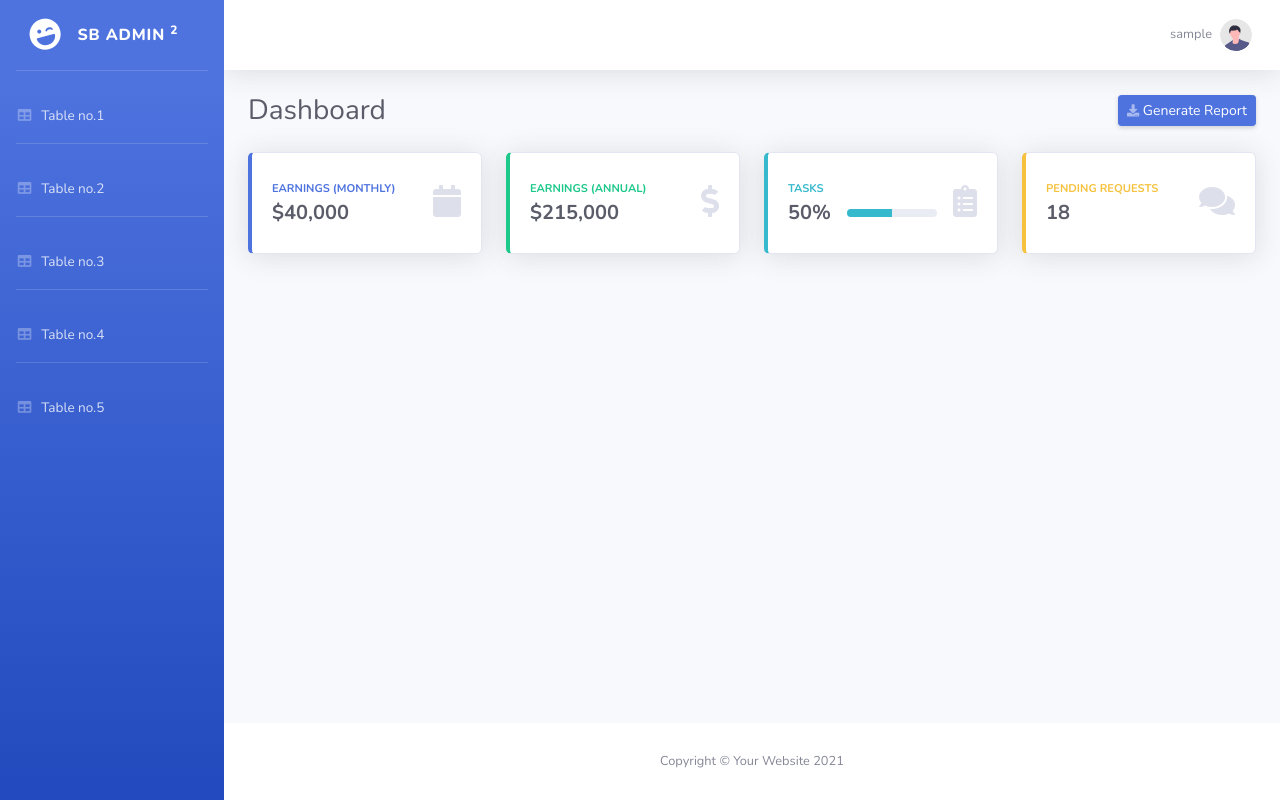
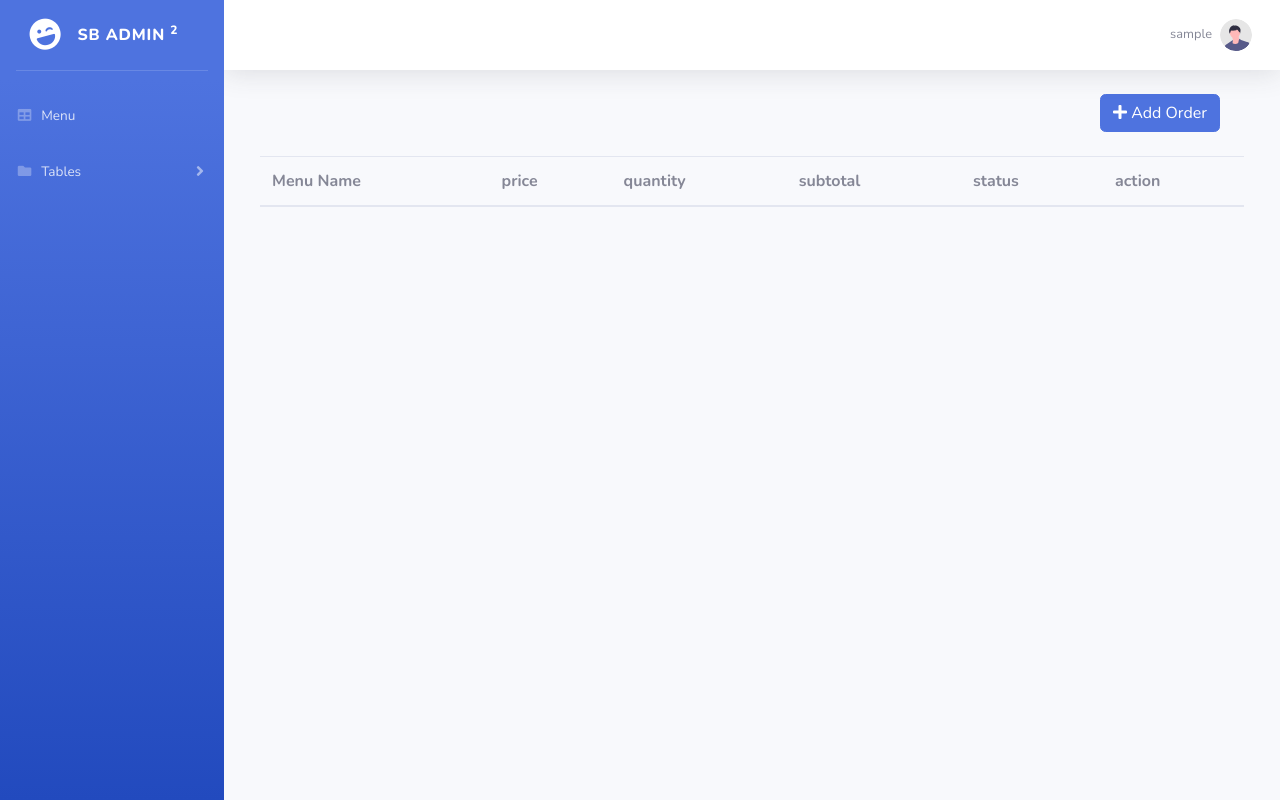
Before and after one commit to carl6227/POSfinalProject, a PHP site: page /waiterlanding.php in a window 1280 px wide. Run offline with PHP 8.4, Linux system fonts and the light colour scheme; the visitor is signed in with stand-in values (Sample User, id 1); tables that the repository leaves empty or names only in its code hold one stand-in row (values such as "Sample post"); data that the repository does not hold is empty; some libraries are stand-ins or nearby versions.

Commit message:
dropdown table added

```diff
--- a/ajax_request.php
+++ b/ajax_request.php
@@ -14,7 +14,7 @@
 
 
     //display order for all table
-    if(isset($_POST['table_number']) && $_POST['table_number'] !='')
+    if(isset($_POST['table_number']) && $_POST['table_number'] !=0)
 	{
 		$table_number = $_POST['table_number'];
 		$sql = "SELECT * FROM order_table where tableNo=$table_number";
--- a/waiterNavs.php
+++ b/waiterNavs.php
@@ -51,39 +51,28 @@
             <!-- Divider -->
             <hr class="sidebar-divider">
             <!-- Nav Item - Tables -->
-            <li class="nav-item">
-                <a class="nav-link" href="table1.php">
-                    <i class="fas fa-fw fa-table"></i>
-                    <span>Table no.1</span></a>
-            </li>
-            <!-- Divider -->
-            <hr class="sidebar-divider">
-            <li class="nav-item">
-                <a class="nav-link" href="table2.php">
-                    <i class="fas fa-fw fa-table"></i>
-                    <span>Table no.2</span></a>
-            </li>
-            <!-- Divider -->
-            <hr class="sidebar-divider">
-            <li class="nav-item">
-                <a class="nav-link" href="table3.php">
-                    <i class="fas fa-fw fa-table"></i>
-                    <span>Table no.3</span></a>
-            </li>
-            <!-- Divider -->
-            <hr class="sidebar-divider">
+
             <li class="nav-item">
                 <a class="nav-link" href="table4.php">
                     <i class="fas fa-fw fa-table"></i>
-                    <span>Table no.4</span></a>
+                    <span>Menu</span></a>
             </li>
-            <!-- Divider -->
-            <hr class="sidebar-divider">
             <li class="nav-item">
-                <a class="nav-link" href="table5.php">
-                    <i class="fas fa-fw fa-table"></i>
-                    <span>Table no.5</span></a>
-            </li>
+
+              <a class="nav-link collapsed" href="#" data-toggle="collapse" data-target="#collapsePages"
+                      aria-expanded="true" aria-controls="collapsePages">
+                      <i class="fas fa-fw fa-folder"></i>
+                      <span>Tables</span>
+                  </a>
+                  <div id="collapsePages" class="collapse" aria-labelledby="headingPages" data-parent="#accordionSidebar">
+                      <div class="bg-white py-2 collapse-inner rounded">
+                          <a type="button" class="collapse-item table" name="1" >Table 1</a>
+                          <a  type="button" class="collapse-item table" name="2">Table 2</a>
+                          <a  type="button" class="collapse-item table" name="3">Table 3</a>
+                          <a  type="button" class="collapse-item table" name="4">Table 4</a>
+                          <a  type="button" class="collapse-item table" name="5">Table 5</a>
+                      </div>
+                  </div>
         </ul>
         <!-- End of Sidebar -->
 
@@ -104,12 +93,6 @@
 
                     <!-- Topbar Navbar -->
                     <ul class="navbar-nav ml-auto">
-
-
-
-
-
-
 
 
                         <!-- Nav Item - User Information -->
--- a/waiterlanding.php
+++ b/waiterlanding.php
@@ -1,8 +1,8 @@
 <?php
 session_start();
-    include_once('restruant.php');
-    $myrestaurant = new restaurant();
-    $myrestaurant->logout();
+    require_once('restruant.php');
+
+    $myRestruant->logout();
 
     $user=$_SESSION['username'];
 
@@ -10,122 +10,105 @@ session_start();
         header('location:login.php');
     }
     require_once('WaiterNavs.php');
+    require_once('waiterNavs.php');
+
+    $myRestruant->addOrder();
+    $myRestruant->deleteOrder();
+
 
 ?>
 <!-- Begin Page Content -->
 <div class="container-fluid">
 
-                    <!-- Page Heading -->
-                    <div class="d-sm-flex align-items-center justify-content-between mb-4">
-                        <h1 class="h3 mb-0 text-gray-800">Dashboard</h1>
-                        <a href="#" class="d-none d-sm-inline-block btn btn-sm btn-primary shadow-sm"><i
-                                class="fas fa-download fa-sm text-white-50"></i> Generate Report</a>
+    <div class="container">
+
+        <div class="row">
+
+            <div class="container-fluid">
+
+                <button class="btn btn-primary float-right mb-4" data-toggle="modal" data-target="#addOrderModal"><i
+                        class="fa fa-plus"></i> Add Order</button>
             </div>
 
-                    <!-- Content Row -->
-                    <div class="row">
+            <table class="table table-hover">
+                <thead>
+                    <tr>
+                        <th>Menu Name</th>
+                        <th>price</th>
+                        <th>quantity</th>
+                        <th>subtotal</th>
+                        <th>status</th>
+                        <th>action</th>
+                    </tr>
+                </thead>
 
-                        <!-- Earnings (Monthly) Card Example -->
-                        <div class="col-xl-3 col-md-6 mb-4">
-                            <div class="card border-left-primary shadow h-100 py-2">
-                                <div class="card-body">
-                                    <div class="row no-gutters align-items-center">
-                                        <div class="col mr-2">
-                                            <div class="text-xs font-weight-bold text-primary text-uppercase mb-1">
-                                                Earnings (Monthly)</div>
-                                            <div class="h5 mb-0 font-weight-bold text-gray-800">$40,000</div>
+                <tbody>
+
+                </tbody>
+            </table>
+
+
         </div>
-                                        <div class="col-auto">
-                                            <i class="fas fa-calendar fa-2x text-gray-300"></i>
+        <!-- Add order Modal -->
+        <div class="modal fade" id="addOrderModal" tabindex="-1" role="dialog" aria-labelledby="exampleModalLabel"
+            aria-hidden="true">
+            <div class="modal-dialog" role="document">
+                <div class="modal-content">
+                    <div class="modal-header">
+                        <h5 class="modal-title" id="exampleModalLabel">Add Order</h5>
+                        <button type="button" class="close" data-dismiss="modal" aria-label="Close">
+                            <span aria-hidden="true">&times;</span>
+                        </button>
+                    </div>
+                    <div class="modal-body">
+                        <form action="#" method="post">
+                            <div class="input-group input-group-lg mb-4">
+                                <input type="text" id="categoriesDropDown" name="category" class="form-control"
+                                    aria-label="Text input with dropdown button">
+                                <div class="input-group-append ">
+                                    <button class="btn btn-outline-secondary dropdown-toggle" type="button"
+                                        data-toggle="dropdown" aria-haspopup="true"
+                                        aria-expanded="false">Categories</button>
+                                    <div class="dropdown-menu">
+                                        <?php echo  $myRestruant->getCategories()?>
                                     </div>
                                 </div>
                             </div>
+                            <div class="input-group input-group-lg mb-4">
+                                <input type="text" class="form-control" name="menuName"
+                                    aria-label="Text input with dropdown button">
+                                <div class="input-group-append ">
+                                    <button class="btn btn-outline-secondary dropdown-toggle" type="button"
+                                        data-toggle="dropdown" aria-haspopup="true" aria-expanded="false">Items</button>
+                                    <div class="dropdown-menu itemData">
+
+                                    </div>
+                                </div>
+                            </div>
+                            <div class="col-sm-6">
+                                <div class="input-group input-group-lg">
+                                    <input type="number" class="form-control" name="quantity" placeholder="quantity">
+
                                 </div>
                             </div>
 
-                        <!-- Earnings (Monthly) Card Example -->
-                        <div class="col-xl-3 col-md-6 mb-4">
-                            <div class="card border-left-success shadow h-100 py-2">
-                                <div class="card-body">
-                                    <div class="row no-gutters align-items-center">
-                                        <div class="col mr-2">
-                                            <div class="text-xs font-weight-bold text-success text-uppercase mb-1">
-                                                Earnings (Annual)</div>
-                                            <div class="h5 mb-0 font-weight-bold text-gray-800">$215,000</div>
                     </div>
-                                        <div class="col-auto">
-                                            <i class="fas fa-dollar-sign fa-2x text-gray-300"></i>
-                                        </div>
-                                    </div>
-                                </div>
-                            </div>
-                        </div>
-
-                        <!-- Earnings (Monthly) Card Example -->
-                        <div class="col-xl-3 col-md-6 mb-4">
-                            <div class="card border-left-info shadow h-100 py-2">
-                                <div class="card-body">
-                                    <div class="row no-gutters align-items-center">
-                                        <div class="col mr-2">
-                                            <div class="text-xs font-weight-bold text-info text-uppercase mb-1">Tasks
-                                            </div>
-                                            <div class="row no-gutters align-items-center">
-                                                <div class="col-auto">
-                                                    <div class="h5 mb-0 mr-3 font-weight-bold text-gray-800">50%</div>
-                                                </div>
-                                                <div class="col">
-                                                    <div class="progress progress-sm mr-2">
-                                                        <div class="progress-bar bg-info" role="progressbar"
-                                                            style="width: 50%" aria-valuenow="50" aria-valuemin="0"
-                                                            aria-valuemax="100"></div>
-                                                    </div>
-                                                </div>
-                                            </div>
-                                        </div>
-                                        <div class="col-auto">
-                                            <i class="fas fa-clipboard-list fa-2x text-gray-300"></i>
-                                        </div>
-                                    </div>
-                                </div>
-                            </div>
-                        </div>
-
-                        <!-- Pending Requests Card Example -->
-                        <div class="col-xl-3 col-md-6 mb-4">
-                            <div class="card border-left-warning shadow h-100 py-2">
-                                <div class="card-body">
-                                    <div class="row no-gutters align-items-center">
-                                        <div class="col mr-2">
-                                            <div class="text-xs font-weight-bold text-warning text-uppercase mb-1">
-                                                Pending Requests</div>
-                                            <div class="h5 mb-0 font-weight-bold text-gray-800">18</div>
-                                        </div>
-                                        <div class="col-auto">
-                                            <i class="fas fa-comments fa-2x text-gray-300"></i>
-                                        </div>
-                                    </div>
+                    <div class="modal-footer">
+                        <input type="hidden" class="form-control" name="tableNo" value="1">
+                        <button type="button" class="btn btn-secondary btn-lg" data-dismiss="modal">Close</button>
+                        <button type="submit" name="addOrder" class="btn btn-primary btn-lg">Add Order</button>
+                        </form>
                     </div>
                 </div>
             </div>
         </div>
 
 
-
-                </div>
-                <!-- /.container-fluid -->
+        <!-- /.container-fluid
+        -->
 
     </div>
     <!-- End of Main Content -->
-
-            <!-- Footer -->
-            <footer class="sticky-footer bg-white">
-                <div class="container my-auto">
-                    <div class="copyright text-center my-auto">
-                        <span>Copyright &copy; Your Website 2021</span>
-                    </div>
-                </div>
-            </footer>
-            <!-- End of Footer -->
 
 </div>
 <!-- End of Content Wrapper -->
@@ -151,16 +134,19 @@ session_start();
             </div>
             <div class="modal-body">Select "Logout" below if you are ready to end your current session.</div>
             <div class="modal-footer">
-                    <form  method="post">
+                <form method="post">
                     <button class="btn btn-secondary" type="button" data-dismiss="modal">Cancel</button>
-                         <button class="btn btn-primary" type="submit" name="logout" >Logout</button>
+                    <button class="btn btn-primary" type="submit" name="logout">Logout</button>
                 </form>
 
             </div>
         </div>
     </div>
 </div>
+<script src="https://cdnjs.cloudflare.com/ajax/libs/jquery/3.6.0/jquery.min.js"></script>
+    <script type="text/javascript" src="ajax_request.js">
 
+    </script>
 
 
 </body>
```
Also changed, not shown: ajax_request.js (+13 -2 lines). Lines whose indentation alone changed are shown as unchanged.
